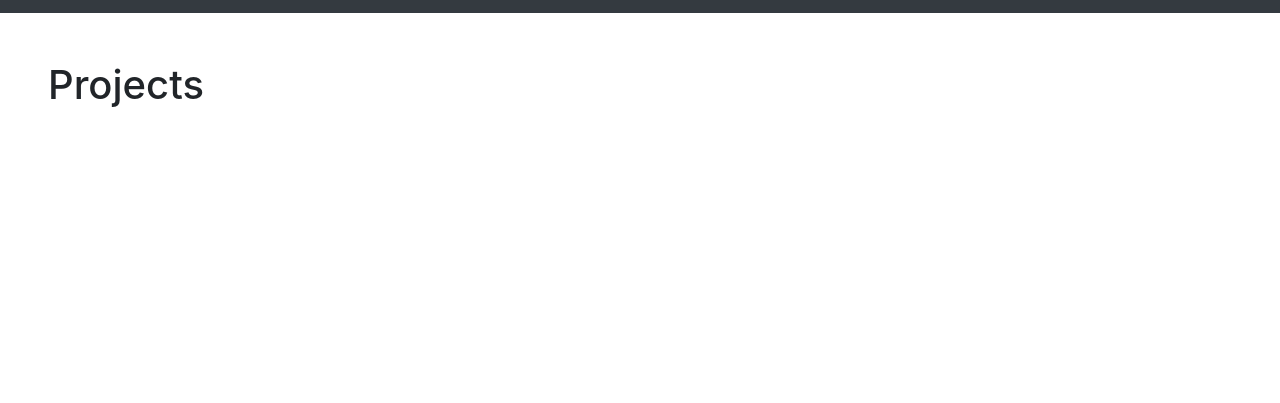
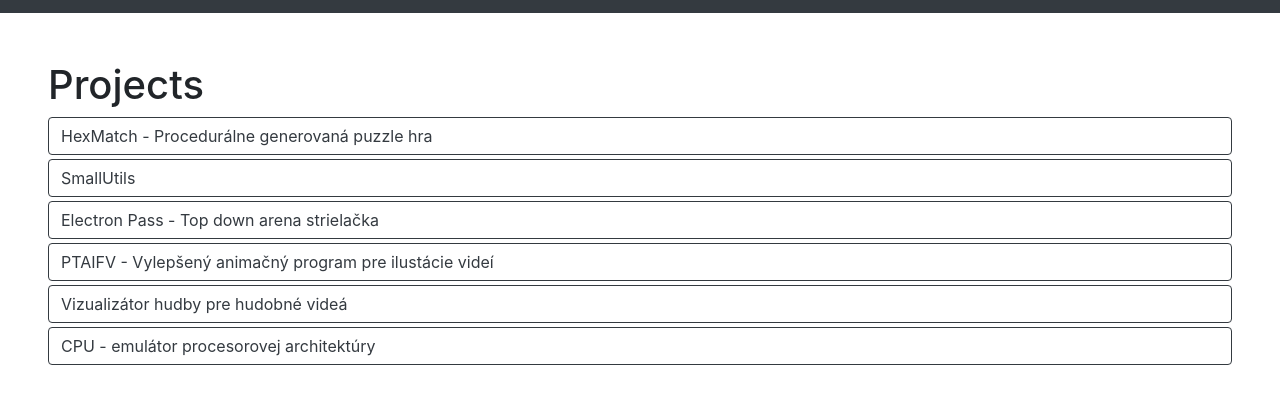
Before and after one commit to bt7s7k7/bt7s7k7.github.io, a plain HTML site: page index.html in a window 1280 px wide. Shown: the part 1587-1990 px from the top of the page. Before the commit the page ends 1752 px from the top, so only its background shows below. Drawn offline with nearby package versions, Linux system fonts and the light colour scheme.

Commit message:
Put project links

```diff
--- a/index.html
+++ b/index.html
@@ -38,17 +38,23 @@
 		]
 
 		var projects = [
-		].map(v=>[[/__TEXT/g, v[0]], [/__LINK/g, v[1]]])
+			["HexMatch - Procedurálne generovaná puzzle hra", "https://bt7s7k7.github.io/HexMatch/"],
+			["SmallUtils", "https://bt7s7k7.github.io/SmallUtils/"],
+			["Electron Pass - Top down arena strielačka", "https://bt7s7k7.github.io/ElectronPass/"],
+			["PTAIFV - Vylepšený animačný program pre ilustácie videí", "https://bt7s7k7.github.io/PTAIFV/"],
+			["Vizualizátor hudby pre hudobné videá", "https://bt7s7k7.github.io/MusicVisualizer/"],
+			["CPU - emulátor procesorovej architektúry", "https://bt7s7k7.github.io/CPU/"]
+		].map(v => [[/__TEXT/g, v[0]], [/__LINK/g, v[1]]])
 	</script>
 </head>
 <body>
 
 	<div class="page-height">
-		<img class="bg-img" src="./headerImg.jpg"/>
+		<img class="bg-img" src="./headerImg.jpg" />
 		<div class="bg-img">
 			<div class="bg-white m-auto row" id="headerCont">
 				<div class="col text-center p-0">
-					<img src="./name.jpg"/>
+					<img src="./name.jpg" />
 				</div>
 				<div class="col text-nowrap" style="">
 					<strong>Branislav Trstenký</strong><br />
@@ -60,7 +66,6 @@
 	<div class="page-height bg-dark">
 		<div id="carouselExampleIndicators" class="carousel slide h-100" data-ride="carousel" data-interval="5000" data-pause="false">
 			<ol class="carousel-indicators" data-automate>
-
 			</ol>
 			<div class="carousel-inner p-5 h-100" data-automate="imgs">
 				<div class="carousel-item w-100 h-100 __ACTIVE">
```
Lines whose indentation alone changed are shown as unchanged.
